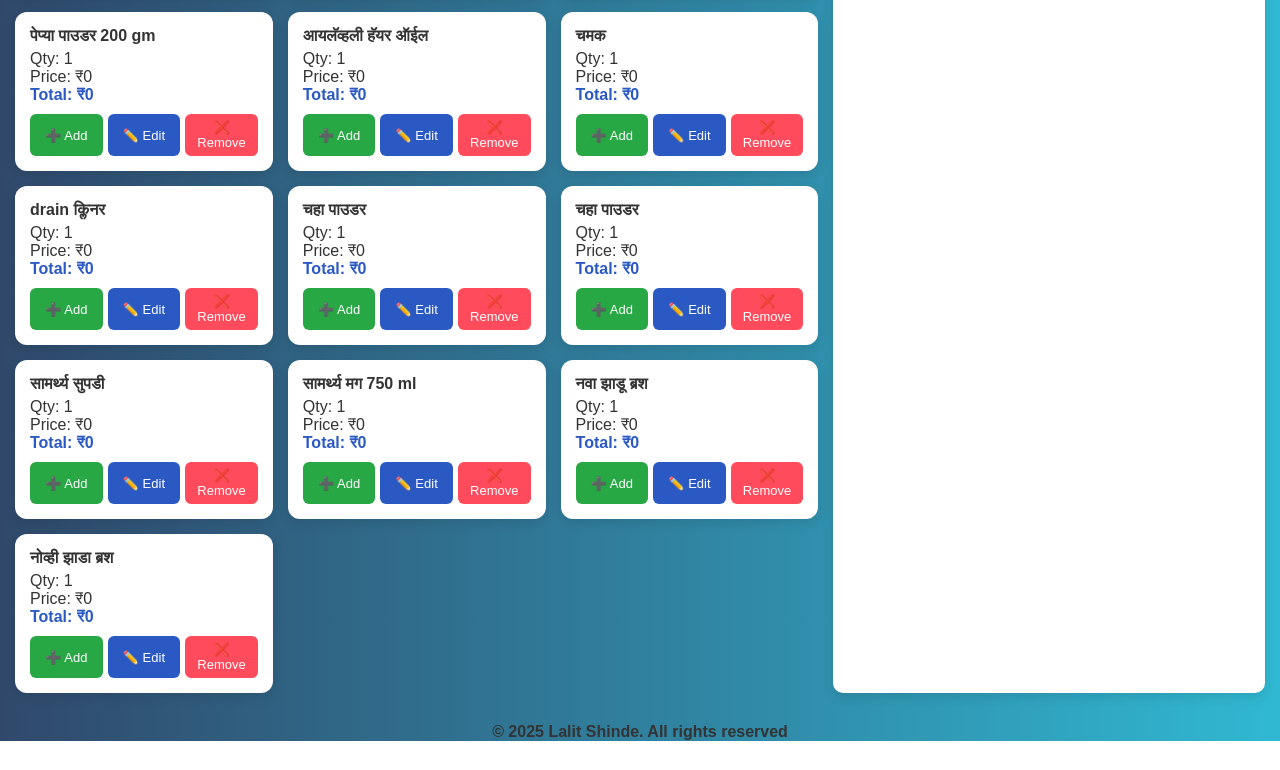
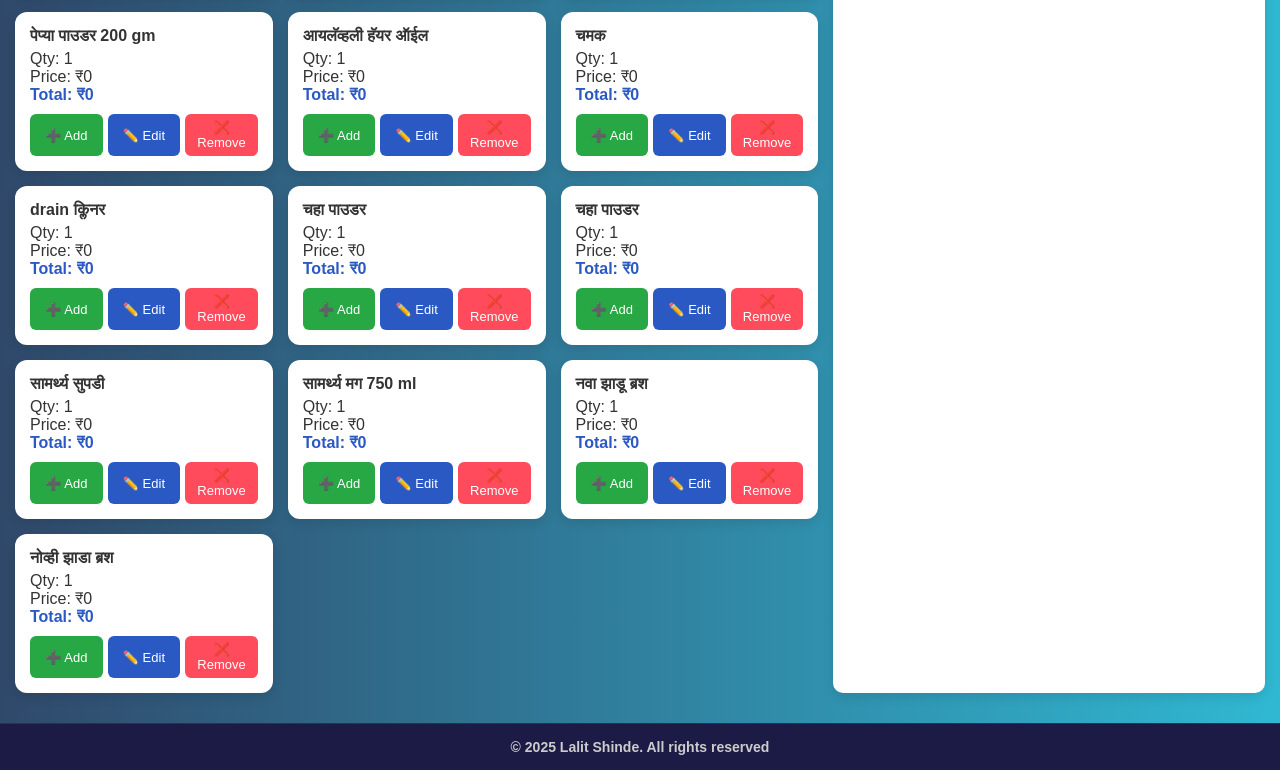
Before and after one commit to Lalitshinde18/GauravShoppingList, a plain HTML site: page index.html in a window 1280 px wide. Shown: the part 3189-3959 px from the top of the page. Before the commit the page ends 3930 px from the top, so only its background shows below. Drawn offline with nearby package versions, Linux system fonts and the light colour scheme.

Commit message:
Update style.css

```diff
--- a/style.css
+++ b/style.css
@@ -273,3 +273,17 @@ body.dark .add-form,
 body.dark .right { background: #222; color: #ddd; }
 body.dark .search input { background: #333; color: #fff; border: 1px solid #555; }
 body.dark #cartList li { background: #333; }
+
+
+
+/* Footer Style */
+.site-footer {
+  border-top: 1px solid #333;   /* वरची लाईन */
+  padding: 15px 30px;
+  display: flex;
+  justify-content: center;
+  align-items: center;
+  font-size: 14px;
+  background-color: #1b1b46;    /* गडद बॅकग्राऊंड */
+  color: #ccc;
+}
```
